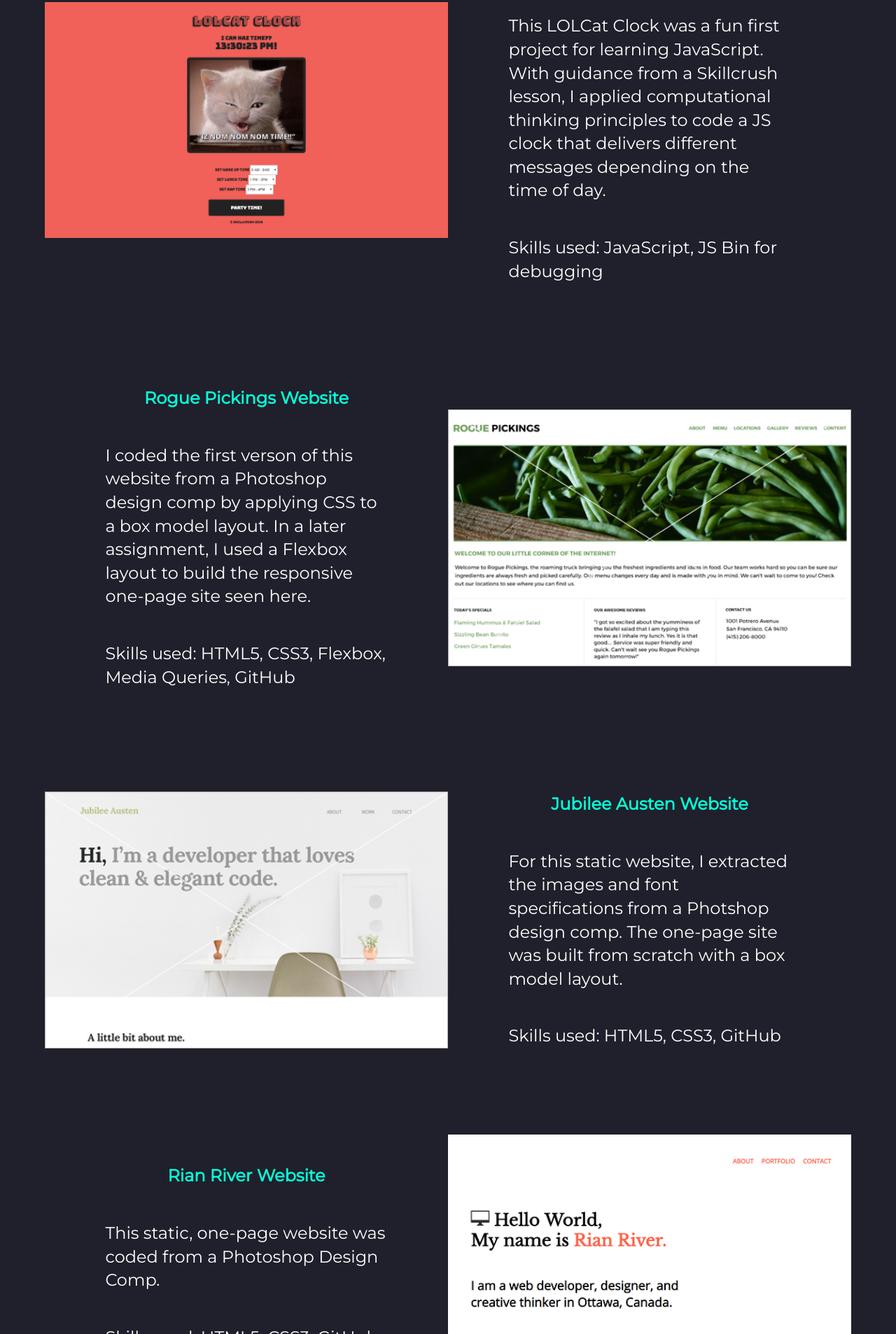
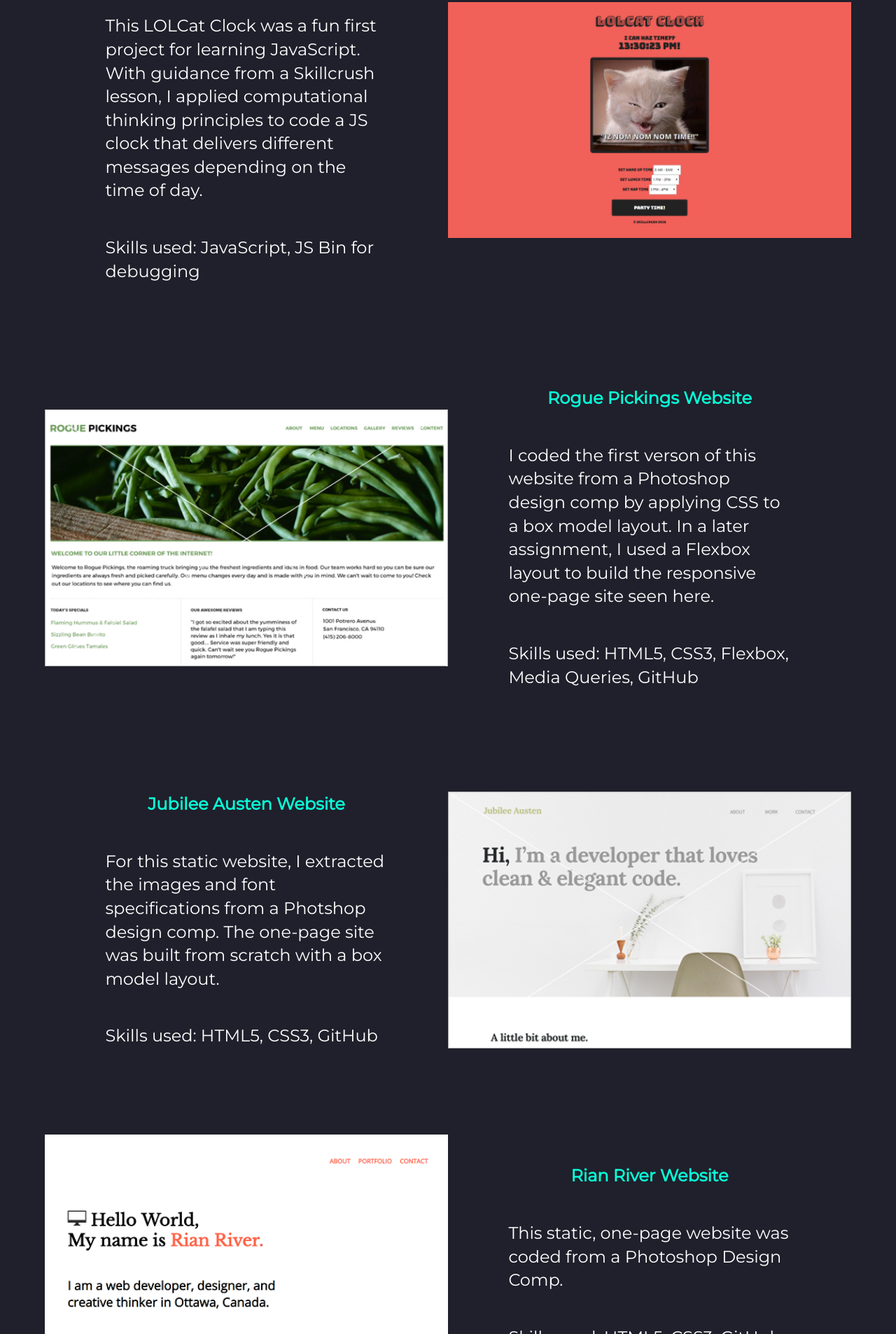
Before and after one commit to bibliohound/portfolio-website-responsive, a plain HTML site: page work/index.html in a window 1280 px wide. Shown: the part 894-2800 px from the top of the page at 70% size. Drawn offline with nearby package versions, Linux system fonts and the light colour scheme.

Commit message:
changed order of figures on portfolio page for desktop

```diff
--- a/css/main.css
+++ b/css/main.css
@@ -610,20 +610,24 @@ figure {
   width: 50%;
 }
 
-#unplugged {
+#unplugged figure {
 
 }
 
-#rogue figure {
+#lolcat figure {
   order: 1;
 }
 
-#jubilee {
+#rogue figure {
 
 }
 
+#jubilee figure {
+  order: 1;
+}
+
 #rian figure {
-  order: 1;
+
 }
 
 }
```
